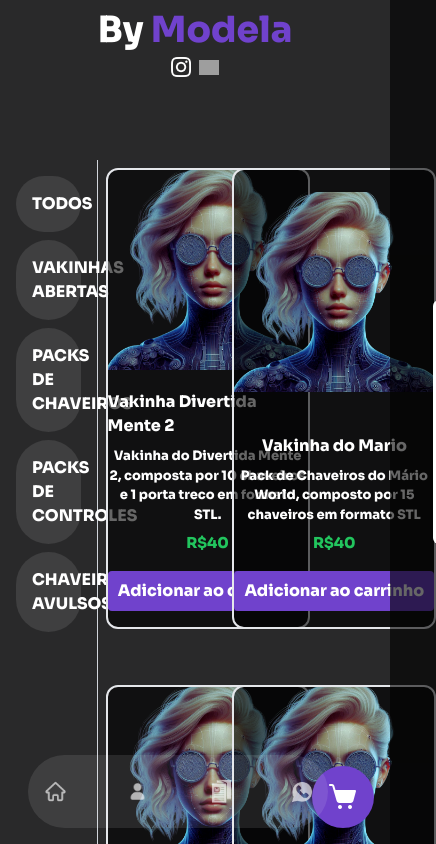
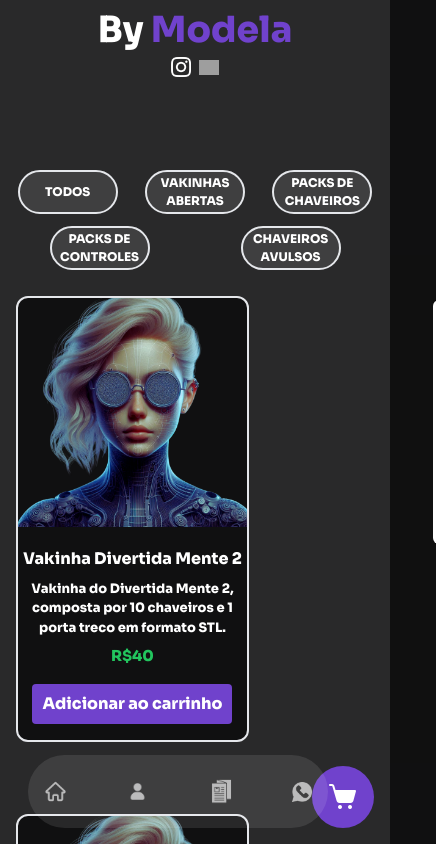
Before and after one commit to euukc/bymodela-site, a Next.js app: page /catalogo in a window 390 px wide. Shown: the top 844 px of the page, 436 px wide, since content can reach past the window. Built offline with nearby package versions, Linux system fonts and the light colour scheme; grey boxes are pictures that could not be loaded.

Commit message:
Style: Ajustes responsividade da página do catalogo para telas menores

```diff
--- a/src/app/Components/CatalogAll.jsx
+++ b/src/app/Components/CatalogAll.jsx
@@ -33,7 +33,7 @@ export default function CatalogAll() {
 
     return (
         <div className="relative">
-            <div className="flex">
+            <div className="flex md:flex-row flex-col">
                 <CatalogMenu categories={categories} onSelectCategory={handleCategorySelect} />
                 <div className="w-3/4">
                     <ProductList category={selectedCategory} onAddToCart={handleAddToCart} />
--- a/src/app/Components/CatalogMenu.jsx
+++ b/src/app/Components/CatalogMenu.jsx
@@ -2,13 +2,13 @@ import React from 'react';
 
 export default function CatalogMenu({ categories = [], onSelectCategory }) {
     return (
-        <div data-aos="fade-right" className="w-1/4 h-[750px] border-r border-gray-300 p-4">
-            <ul className="space-y-2">
+        <div data-aos="fade-right" className="w-full md:w-1/4 flex md:flex-col h-[120px] md:h-[750px] md:border-r border-gray-300 p-[4px] md:p-4">
+            <ul className="md:space-y-2 space-y-0 flex flex-wrap justify-around items-center">
                 {categories.map(category => (
                     <li
                         key={category}
                         onClick={() => onSelectCategory(category)}
-                        className="bg-white/10 backdrop-blue-sm rounded-full p-4 cursor-pointer hover:text-[#7042ccff]"                    >
+                        className="bg-white/10 text-center backdrop-blue-sm border-2 md:border-0 rounded-full p-[20px] cursor-pointer hover:text-[#7042ccff] md:w-full w-[100px] h-[20px] md:text-[16px] text-[12px] flex items-center justify-center">
                         {category}
                     </li>
                 ))}
--- a/src/app/Components/ProductItem.jsx
+++ b/src/app/Components/ProductItem.jsx
@@ -2,13 +2,13 @@ import Image from "next/image";
 
 export default function ProductItem({ name, image, price, description, onAddToCart }) {
     return (
-        <div className="flex w-[40%]">
+        <div className="w-[90%] md:w-[40%] p-2 flex items-center">
             <div className="flex flex-col justify-center items-center mb-10 border-2 rounded-xl pb-4 bg-black/60">
                 <div className="h-full flex justify-end items-center">
-                    <Image src={image} alt={name} width={350} height={100} />
+                    <Image src={image} alt={name} width={350} height={100}/>
                 </div>
                 <div className="flex flex-col items-center gap-2 mt-[20px] lg:px-[20px]">
-                    <strong className="lg:text-[30px]">{name}</strong>
+                    <strong className="lg:text-[30px] text-center">{name}</strong>
                     <p className="text-[13px] lg:text-[sm] text-center">{description}</p>
                     <p className="text-[15px] lg:text-[16px] text-green-500">{price}</p>
                     <button onClick={onAddToCart} className="bg-[#7042ccff] text-white p-2 mt-2 rounded w-[200px]">Adicionar ao carrinho</button>
--- a/src/app/Components/ProductList.jsx
+++ b/src/app/Components/ProductList.jsx
@@ -16,7 +16,7 @@ export default function ProductList({ category, onAddToCart }) {
         products;
 
     return (
-        <div data-aos="fade-left" className="p-2 flex flex-wrap gap-4">
+        <div data-aos="fade-left" className="p-2 flex flex-wrap md:flex-row gap-4">
             {filteredProducts.map(product => (
                   <ProductItem key={product.name} {...product} onAddToCart={() => onAddToCart(product)} />
             ))}
```
